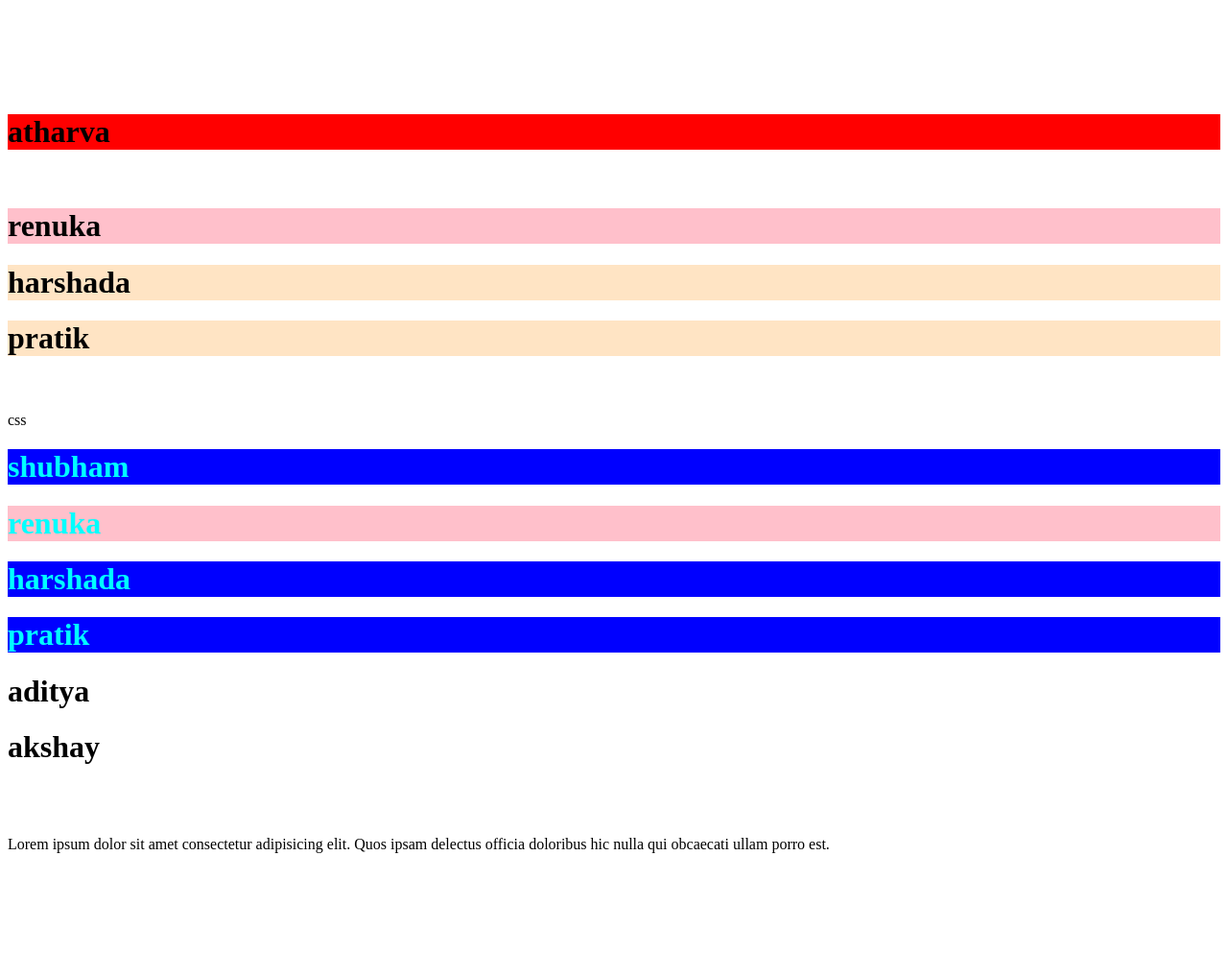
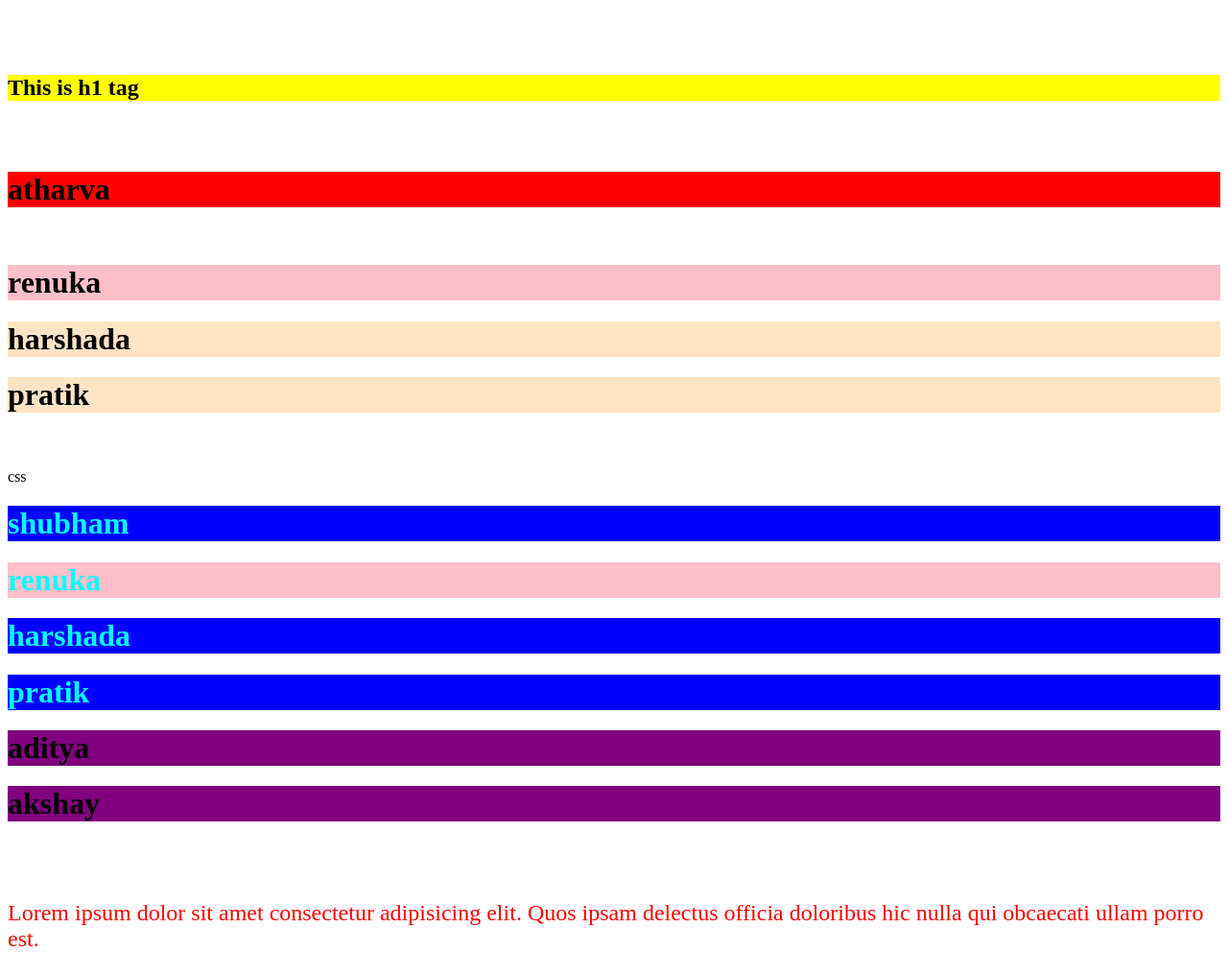
Before and after one commit to hattarkeameyad/htmlcssjs, a plain HTML site: page css/day 1 intro css priority/firstintro.html in a window 1280 px wide. Shown: the whole page at 96% size. Before the commit the page ends 905 px from the top, so only its background shows below. Drawn offline with Linux system fonts and the light colour scheme.

Commit message:
some changes tasklist update

```diff
--- a/css/day 1 intro css priority/firstintro.html
+++ b/css/day 1 intro css priority/firstintro.html
@@ -7,13 +7,13 @@
     <title>Document</title>
     <link rel="stylesheet" href="style.css">
     <style>
-        /* p{
+        p{
             font-size: x-large;
             color: red;
         }
          h1{
             background-color: purple;
-        }  */
+        }
     </style>
 </head>
 
@@ -21,7 +21,7 @@
     <br>
     <br>
     <br>
-    <!-- <h1 style="background-color: yellow; font-size: x-large; ">This is h1 tag</h1> -->
+    <h1 style="background-color: yellow; font-size: x-large; ">This is h1 tag</h1>
     <br>
     <br>
     <div class="html">
--- a/css/day 1 intro css priority/style.css
+++ b/css/day 1 intro css priority/style.css
@@ -1,26 +1,27 @@
-/* h1{
+h1 {
     background-color: blue;
 }
-h1{
-    background-color:orange;
-} */
 
-.js{
+h1 {
+    background-color: orange;
+}
 
-}
+.js {}
+
 .html>h1 {
     background-color: bisque;
 
 }
 
-#renuka{
+#renuka {
     background-color: pink;
 }
-#atharva{
+
+#atharva {
     background-color: red;
 }
 
-.css>h1{
+.css>h1 {
 
     background-color: blue;
     color: aqua;
```
Also changed, not shown: css/Tasklist.txt (added).
